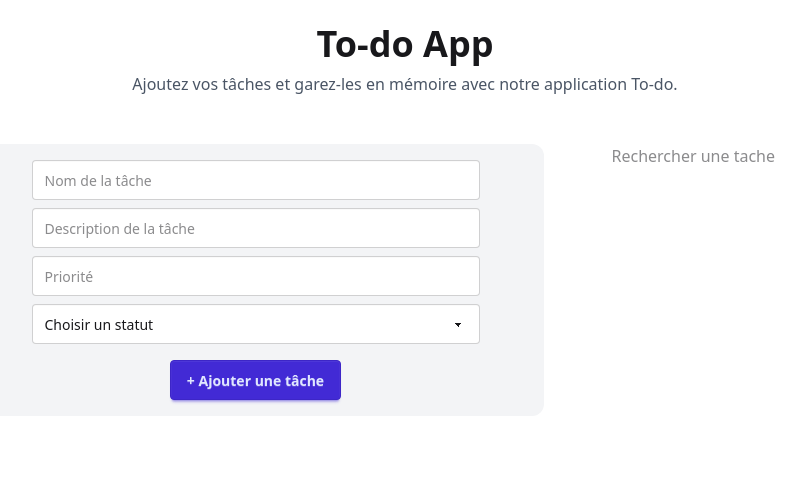
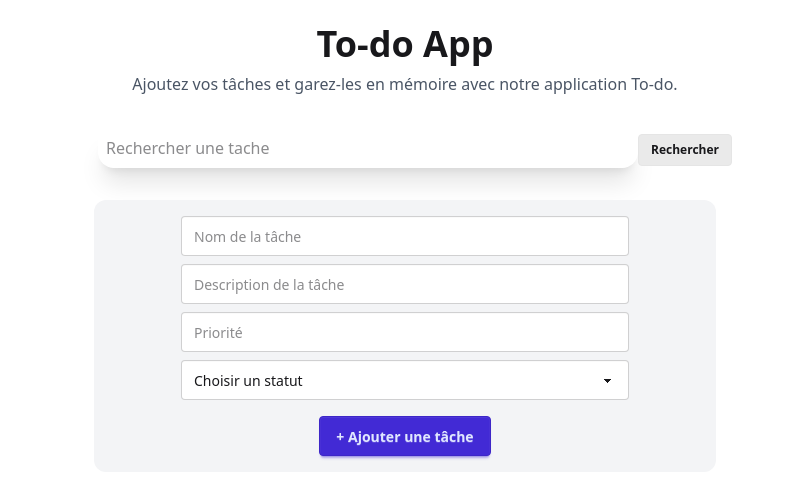
Before and after one commit to NBertrand1/todo-app-react, a React (Vite) app: page / in a window 1280 px wide. Shown: the top 500 px of the page, without its empty margins (235-1041 px from the left). Built offline with nearby package versions, Linux system fonts and the light colour scheme.

Commit message:
some adjustments

```diff
--- a/src/App.jsx
+++ b/src/App.jsx
@@ -42,16 +42,16 @@ function App() {
           <h1 className='text-4xl text-center p-2 mt-4 font-bold'>To-do App</h1>
         </header>
         <p className='text-center text-gray-600'>Ajoutez vos tâches et garez-les en mémoire avec notre application To-do.</p>
-        <div className='flex gap-4 m-8'>
+        <div className='flex flex-col gap-4 m-8'>
+          <TodoList
+            todos={todos}
+            onDelete={handleDeleteTodo}
+            onEdit={handleEditTodo}
+          />
           <TodoForm
             onAdd={handleAddTodo}
             editingTodo={editingTodo}
             onUpdate={handleUpdateTodo}
-          />
-          <TodoList
-            todos={todos}
-            onDelete={handleDeleteTodo}
-            onEdit={handleEditTodo}
           />
         </div>
       </section>
--- a/src/components/TodoForm.jsx
+++ b/src/components/TodoForm.jsx
@@ -35,7 +35,7 @@ function TodoForm({ onAdd, editingTodo, onUpdate }) {
   return (
     <>
       {/* Formulaire d'ajout */}
-      <form onSubmit={handleSubmit} className='place-items-center p-4 bg-gray-100 rounded-xl m-4 md:w-xl'>
+      <form onSubmit={handleSubmit} className='place-items-center p-4 bg-gray-100 rounded-xl m-4 md:w-x2l'>
         <section className='space-y-2 flex flex-col w-full max-w-md mx-auto'>
           {/* The name attribute is indispensable for handleChange because it allows the function to dynamically update the corresponding property in the state object based on the input field's name. */}
           <input
--- a/src/components/TodoList.jsx
+++ b/src/components/TodoList.jsx
@@ -1,15 +1,22 @@
 function TodoList({ todos, onDelete, onEdit }) {
 
     return (
-        <div>
-            <input type="search" name="search-bar" id="" placeholder="Rechercher une tache" className="ml-5 rounded-2xl p-4 border-s-amber-950" />
+        <div className="flex flex-col place-items-center p4">
+            <div>
+            <input type="search" name="search-bar" id="" placeholder="Rechercher une tache" className="ml-5 shadow-xl rounded-2xl p-2 border-s-amber-950 md:w-135" />
+            <button
+                className="btn btn-sm btn-soft"
+            >
+                Rechercher
+            </button>
+            </div>
             {/* Liste des tâches */}
             {todos.length > 0 && (
-                <ul className="grid grid-cols-1 gap-4 md: w-2xl justify-center">
+                <ul className="grid grid-cols-1  md: gap-4 w-2xl justify-center">
                     {todos.map((todo) => (
                         <li key={todo.id}>
                             <article className='border-amber-700 rounded-2xl p-4 m-4 border-2 flex place-items-center justify-between bg-base-100 shadow-xl'>
-                                <div className='flex flex-col w-full'>
+                                <div className='flex flex-col md:w-full'>
                                     <h2 className="text-xl font-bold">{todo.name}</h2>
                                     <p className="text-gray-600">{todo.description}</p>
                                     <div className='flex gap-3 mt-2 text-sm'>
```
